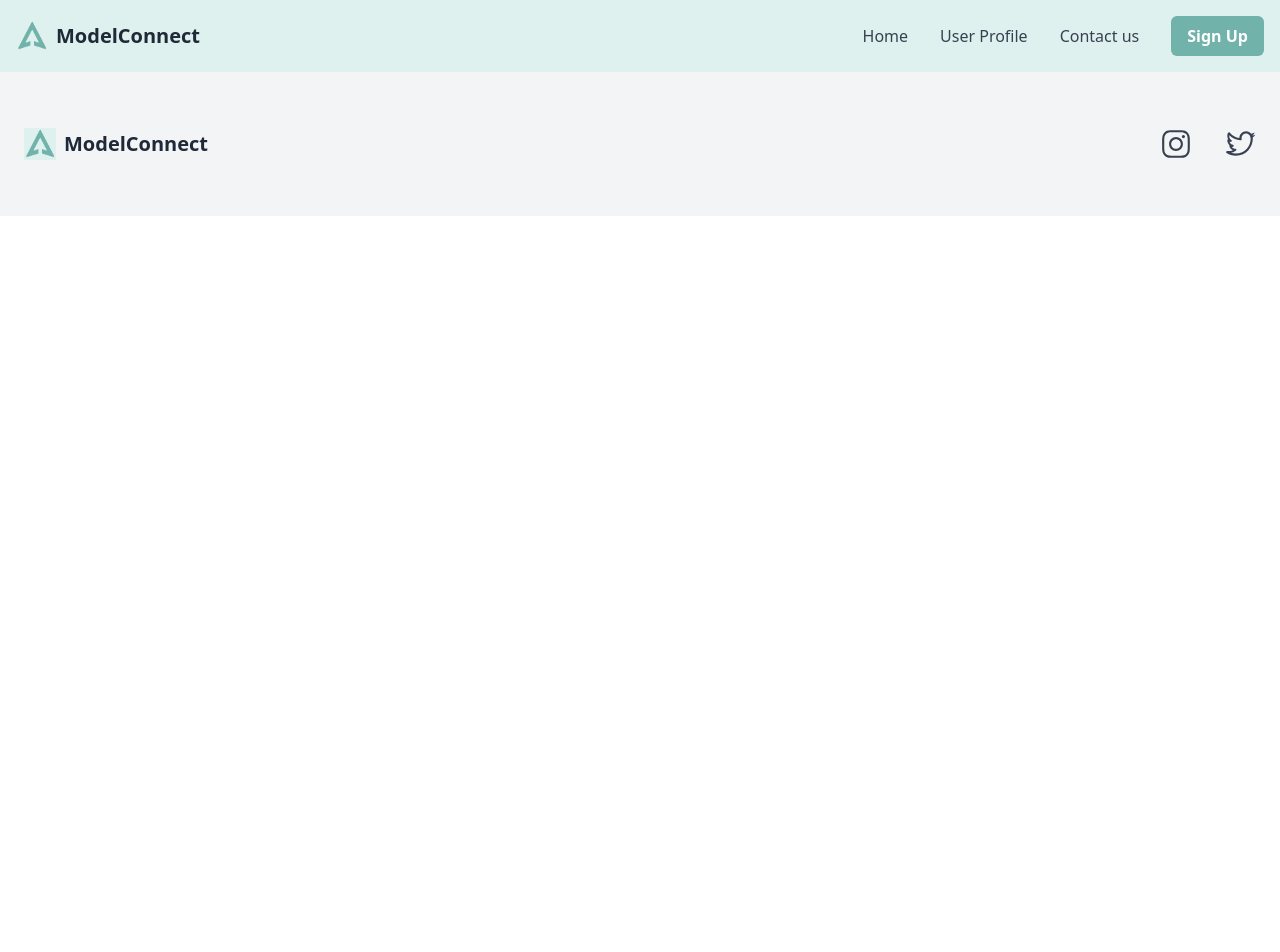
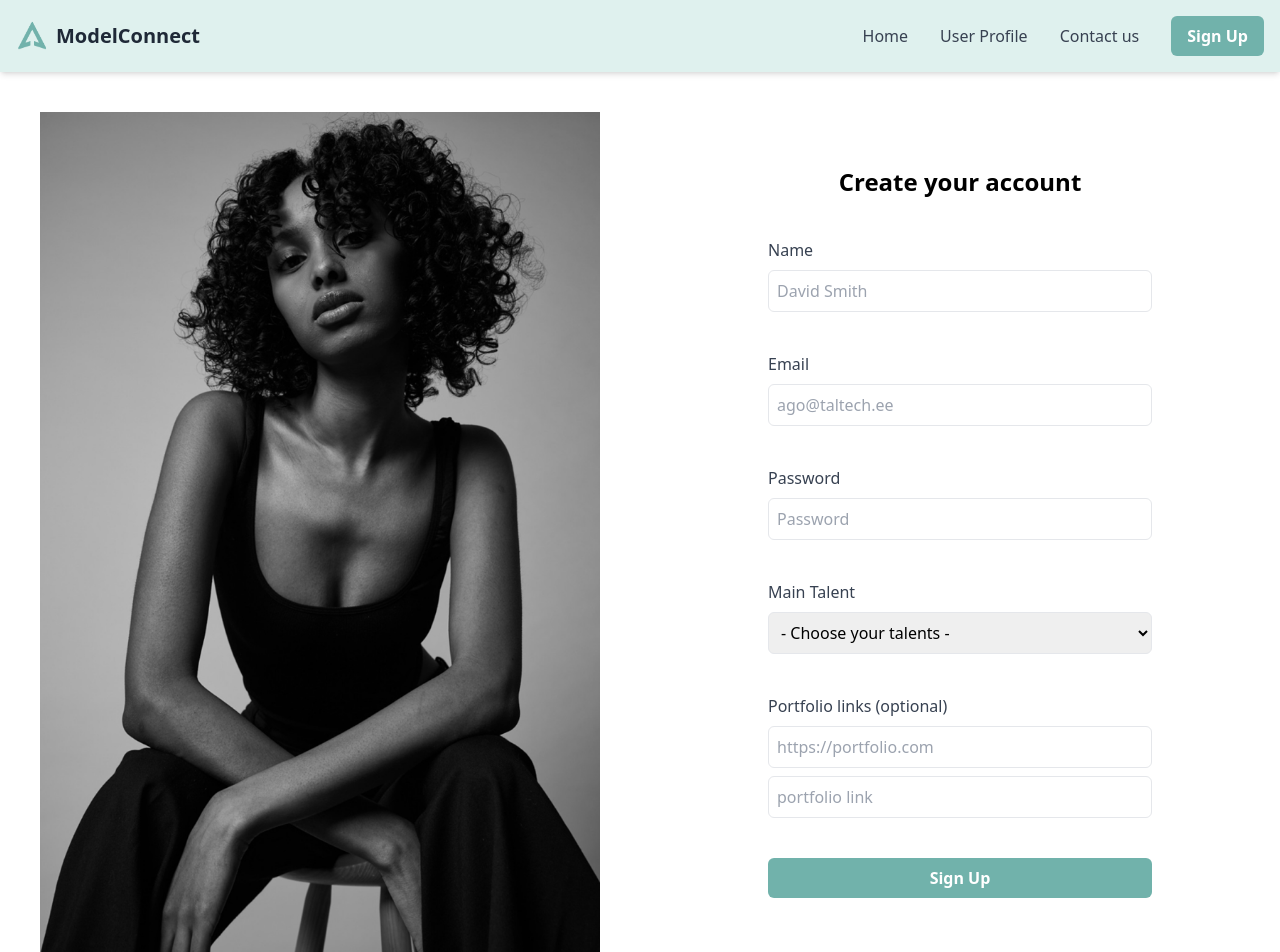
Before and after one commit to rogerpurtsak/vercelmodelconnect, a React (Vite) app in the folder modelConnect/: page /signup in a window 1280 px wide. Shown: the top 952 px of the page. Before the commit the page ends 800 px from the top, so only its background shows below. Built offline with nearby package versions, Linux system fonts and the light colour scheme.

Commit message:
Sign up page

```diff
--- a/modelConnect/src/App.jsx
+++ b/modelConnect/src/App.jsx
@@ -7,6 +7,7 @@ import Navbar from './components/navbar'
 import Home from './pages/home'
 import { Routes, Route } from 'react-router-dom';
 import Footer from './components/footer'
+import Signup from './pages/signup'
 
 
 function App() {
@@ -16,6 +17,7 @@ function App() {
       <Navbar />
       <Routes>
         <Route path="/" element={<Home />} />
+        <Route path='/signup' element={<Signup />} />
       </Routes>
       <Footer />
     </>
--- a/modelConnect/src/components/navbar.jsx
+++ b/modelConnect/src/components/navbar.jsx
@@ -13,9 +13,10 @@ function Navbar() {
         {/* left side */}
         <div className="flex items-center space-x-2">
           <img src="/modelconnect_logo.png" alt="Logo" className="h-8 w-8" />
-          <button>
+          <Link to="/"><button>
             <span className="hover:text-green-700 text-xl font-bold text-gray-800">ModelConnect</span>
           </button>
+          </Link>
         </div>
 
         {/* desktop menu */}
@@ -23,9 +24,10 @@ function Navbar() {
           <Link to="/" className="menu-link">Home</Link>
           <Link to="/profile" className="menu-link">User Profile</Link>
           <Link to="/contact" className="menu-link">Contact us</Link>
-          <button className="bg-mediumteal hover:bg-teal-500 text-white font-semibold py-2 px-4 rounded-md">
+          <Link to="/signup"><button className="bg-mediumteal hover:bg-teal-500 text-white font-semibold py-2 px-4 rounded-md">
             Sign Up
           </button>
+          </Link>
         </div>
 
         {/* hamburger button */}
--- a/modelConnect/src/pages/home.jsx
+++ b/modelConnect/src/pages/home.jsx
@@ -1,4 +1,5 @@
 import React from 'react';
+import { Link } from 'react-router-dom';
 
 function Home() {
   return (
@@ -14,9 +15,10 @@ function Home() {
             Join a community that celebrates inclusion and diversity
           </h2>
 
-          <button className="bg-mediumteal hover:bg-teal-500 text-white font-mulish py-3 px-6 rounded-md">
+          <Link to="/signup"><button className="bg-mediumteal hover:bg-teal-500 text-white font-mulish py-3 px-6 rounded-md">
             Join our community
           </button>
+          </Link>
         </div>
       </div>
 
@@ -52,7 +54,7 @@ function Home() {
             <p className="text-black mb-6">
               Connect with industry professionals and elevate your modeling career. Sign up now to become a part of our exclusive community.
             </p>
-            <button className="bg-mediumteal text-white font-bold py-2 px-6 rounded-md hover:bg-gray-100">
+            <button className="bg-mediumteal text-white font-bold py-2 px-6 rounded-md hover:text-green-700">
               Sign Up
             </button>
           </div>
--- /dev/null
+++ b/modelConnect/src/pages/signup.jsx
@@ -0,0 +1,68 @@
+import React from 'react'
+
+function Signup() {
+  return (
+    <>
+    <div className='flex'>
+        <div className='w-1/2'>
+        <img src="/naine.jpg" alt="Picture of a woman" className="w-full self-start p-10" />
+        </div>
+
+        <div className="w-1/2 flex justify-center items-center">
+            <form className="w-full max-w-md p-8 bg-white flex flex-col space-y-10">
+            <h2 className="text-2xl font-bold text-center">Create your account</h2>
+
+            <div className="flex flex-col space-y-2">
+                <label className="text-gray-700">Name</label>
+                <input type="text" placeholder="David Smith" className="border rounded-md p-2" />
+            </div>
+
+            <div className="flex flex-col space-y-2">
+                <label className="text-gray-700">Email</label>
+                <input type="email" placeholder="ago@taltech.ee" className="border rounded-md p-2" />
+            </div>
+
+            <div className="flex flex-col space-y-2">
+                <label className="text-gray-700">Password</label>
+                <input type="password" placeholder="Password" className="border rounded-md p-2" />
+            </div>
+
+            <div className="flex flex-col space-y-2">
+                <div className="flex flex-col space-y-2">
+                    <label className="text-gray-700">Main Talent</label>
+                    <select className="border rounded-md p-2">
+                        <option>- Choose your talents -</option>
+                        <option>Runway Modeling</option>
+                        <option>Photography</option>
+                        <option>Acting</option>
+                        <option>Makeup Artist</option>
+                        <option>Styling</option>
+                        <option>Dancing</option>
+                    </select>
+                    </div>
+
+            </div>
+
+            <div className="flex flex-col space-y-2">
+                <label className="text-gray-700">Portfolio links (optional)</label>
+                <input type="url" placeholder="https://portfolio.com" className="border rounded-md p-2" />
+                <input type="url" placeholder="portfolio link" className="border rounded-md p-2" />
+            </div>
+
+            <button type="submit" className="bg-mediumteal hover:bg-teal-500 text-white font-semibold py-2 rounded-md">
+                Sign Up
+            </button>
+            </form>
+        </div>
+    </div>
+    <div className='h-1/2 flex-col'>
+        <h1 className='font-bold font-roboto text-3xl p-10'>Become a talent</h1>
+        <h2 className='font-mulish p-10 pb-20'>We are always looking for charismatic, unique, and enthusiastic individuals to join our talentpool for photo and video projects – no matter your age or level of experience. Whether you are totally new to this world, a beginner or a professional actor, singer, or dancer, we would be delighted to hear from you.
+            Professional photos are not required. A few simple snapshots or selfies will work perfectly to get started.
+            Once you’ve submitted your photos, they will remain in our system. If a suitable project arises, we’ll reach out to you – but please note, there are no guarantees.</h2>
+    </div>
+    </>
+  )
+}
+
+export default Signup
```
Also changed, not shown: modelConnect/public/mees.png (added), modelConnect/public/naine.jpg (added).
